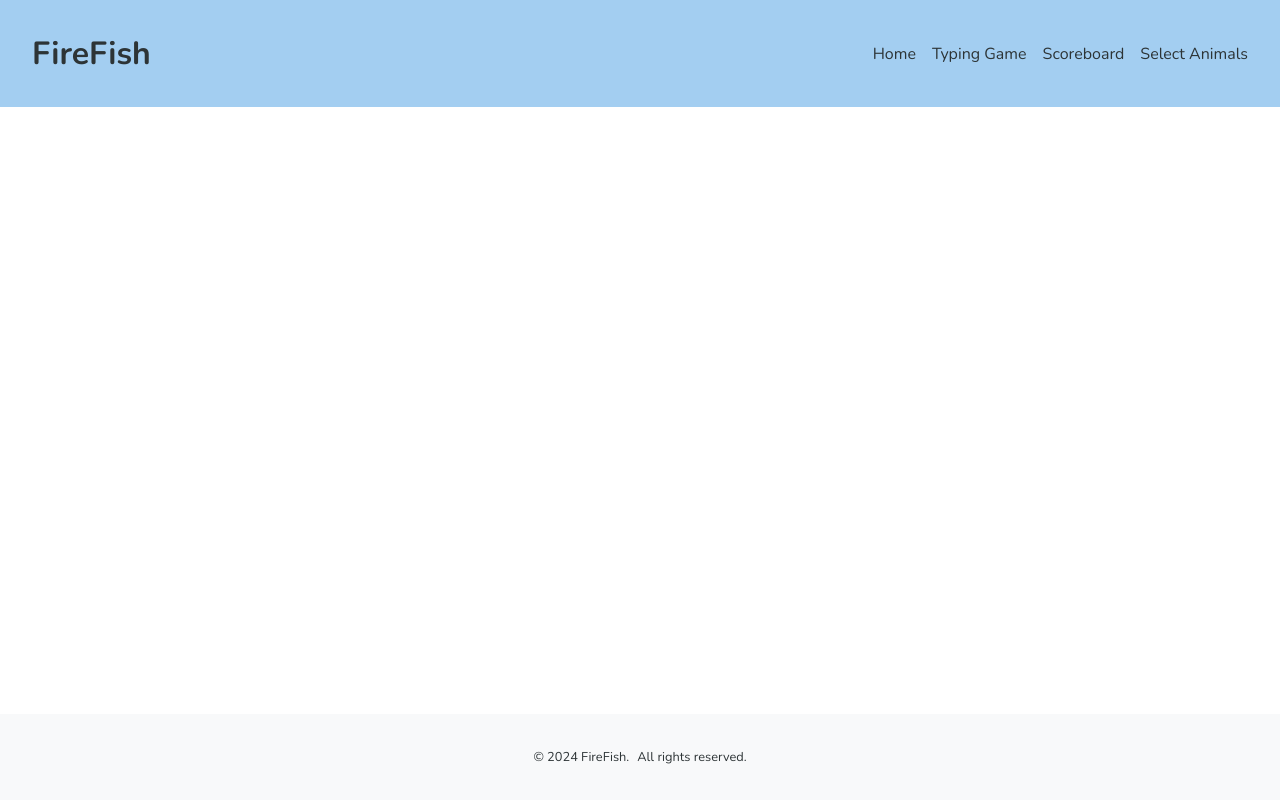
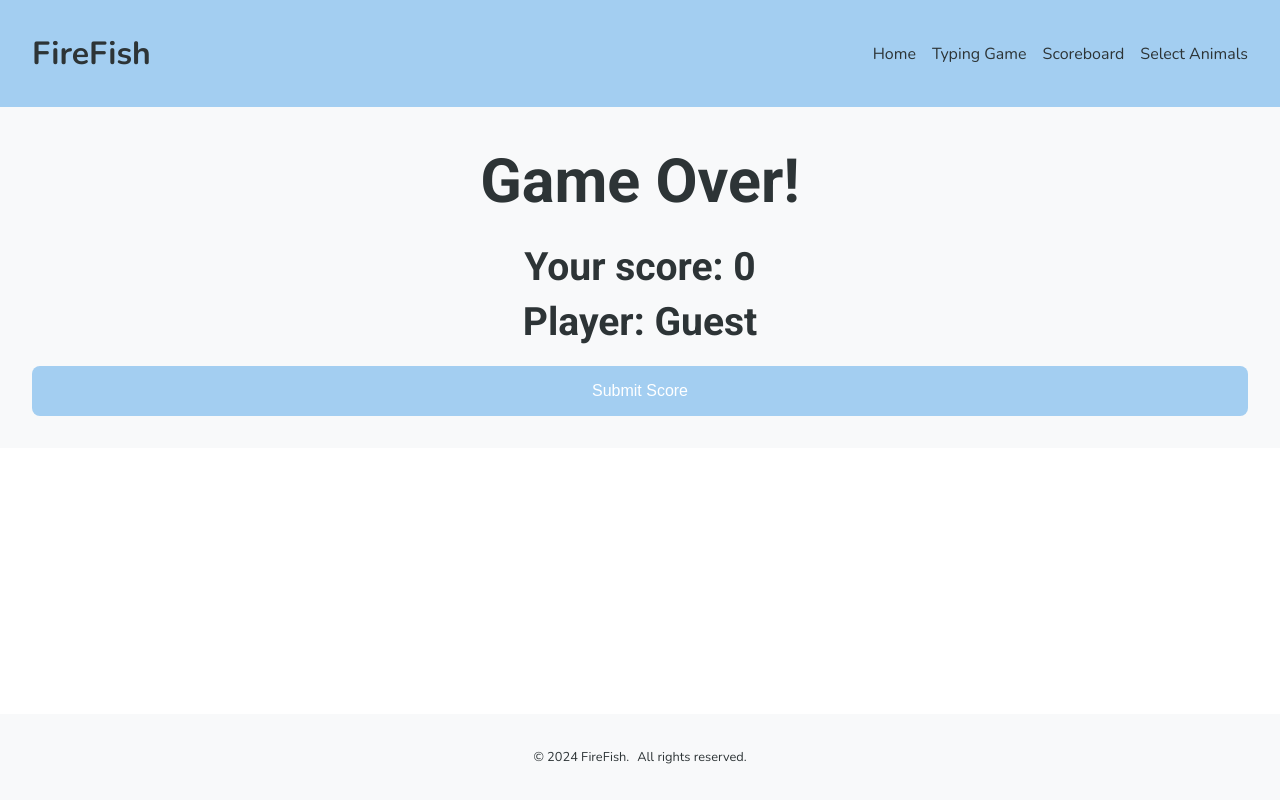
Before and after one commit to Alicehappy/alice-zou-capstone-fire-fish-game, a React (Vite) app: page /submit-score in a window 1280 px wide. Built offline with nearby package versions, Linux system fonts and the light colour scheme; no server answers.

Commit message:
Create Submit Score and Scoreboard page with full functionality

```diff
--- a/src/App.jsx
+++ b/src/App.jsx
@@ -16,7 +16,7 @@ function App() {
       <Routes>
         <Route path="/" element={<HomePage />} />
         <Route path="/typing-game" element={<TypingGamePage />} />
-        <Route path="/save-score" element={<SubmitScorePage />} />
+        <Route path="/submit-score" element={<SubmitScorePage />} />
         <Route path="/scoreboard" element={<ScoreboardPage />} />
         <Route path="/animal-selection" element={<AnimalSelectionPage />} />
         <Route path="*" element={<Page404 />} />
--- a/src/pages/HomePage/HomePage.jsx
+++ b/src/pages/HomePage/HomePage.jsx
@@ -7,31 +7,46 @@ import { FontAwesomeIcon } from "@fortawesome/react-fontawesome";
 import { faFish, faPaw } from "@fortawesome/free-solid-svg-icons";
 
 function HomePage() {
-  const [name, setName] = useState("");
+  const [username, setUsername] = useState(
+    localStorage.getItem("username") || ""
+  );
+  const [error, setError] = useState("");
   const navigate = useNavigate();
 
-  const handleStart = () => {
+  const handleStart = (event) => {
+    event.preventDefault();
+
+    if (!username) {
+      setError("Please enter your username");
+      return;
+    }
+
+    localStorage.setItem("username", username);
+
     navigate("/typing-game");
-    console.log("Start Game clicked!");
   };
 
   return (
     <div className="home">
       <h1 className="home__title">Welcome to FireFish Game</h1>
       <Input
-        value={name}
-        onChange={(e) => setName(e.target.value)}
+        value={username}
+        onChange={(e) => setUsername(e.target.value)}
         placeholder="Enter your name"
       />
 
-      <Button className="home__button--typing-game" onClick={handleStart} variant="primary">
+      <Button
+        className="home__button--typing-game"
+        onClick={handleStart}
+        variant="primary"
+      >
         <FontAwesomeIcon icon={faFish} />
-        Start the Typing Game
+        &nbsp; Start the Typing Game
       </Button>
 
       <Button onClick={handleStart} variant="primary">
         <FontAwesomeIcon icon={faPaw} />
-        Start the Animal Selection Game
+        &nbsp; Start the Animal Selection Game
       </Button>
     </div>
   );
--- a/src/pages/HomePage/HomePage.scss
+++ b/src/pages/HomePage/HomePage.scss
@@ -7,9 +7,16 @@
   flex-direction: column;
   align-items: center;
   gap: $size-small * 2;
+  margin-top: $size-default * 2;
 
   &__title {
-    font-size: $size-default * 1.25;
+    font-size: $size-default * 1.15;
+    margin-bottom: $size-default;
+
+    @include tablet {
+      font-size: $size-default * 3;
+      margin-bottom: $size-default * 2;
+    }
   }
 
   &__button {
--- a/src/pages/ScoreboardPage/ScoreboardPage.jsx
+++ b/src/pages/ScoreboardPage/ScoreboardPage.jsx
@@ -1,7 +1,41 @@
 import "./ScoreboardPage.scss";
+import { useEffect, useState } from "react";
+import Error from "../../components/Error/Error";
+import { fetchSores } from "../../services/scoreboard-api";
 
 function ScoreboardPage() {
-  return <div></div>;
+  const [scores, setScores] = useState([]);
+  const [error, setError] = useState("");
+
+  useEffect(() => {
+    const loadScores = async () => {
+      try {
+        const data = await fetchSores();
+        setScores(data);
+      } catch (err) {
+        console.error("Error fetching top scores:", err);
+        setError("Failed to load scores.");
+      }
+    };
+    loadScores();
+  }, []);
+
+  if (error) return <Error error={error} />;
+
+  return (
+    <div className="scoreboard">
+      <h1 className="scoreboard__title">Top Scores</h1>
+      <ul className="scoreboard__list">
+        {scores.map((score, index) => (
+          <li key={score.id} className="scoreboard__item">
+            <span className="scoreboard__rank">{index + 1}.</span>
+            <span className="scoreboard__name">{score.user_name}</span>
+            <span className="scoreboard__score">{score.score}</span>
+          </li>
+        ))}
+      </ul>
+    </div>
+  );
 }
 
 export default ScoreboardPage;
--- a/src/pages/ScoreboardPage/ScoreboardPage.scss
+++ b/src/pages/ScoreboardPage/ScoreboardPage.scss
@@ -0,0 +1,47 @@
+@use "../../styles/partials/variables" as *;
+
+.scoreboard {
+  text-align: center;
+  margin: $size-large;
+
+  &__title {
+    margin-bottom: $size-default;
+    color: map-get($text-colors, primary);
+  }
+
+  &__list {
+    list-style-type: none;
+    padding: 0;
+    margin: 0;
+  }
+
+  &__item {
+    display: flex;
+    justify-content: space-between;
+    padding: $size-small $size-default;
+    border-bottom: $border-default;
+    background-color: map-get($colors-secondary, background-neutral);
+    &:nth-child(odd) {
+      background-color: map-get($colors-primary, background-accent);
+    }
+  }
+
+  &__rank {
+    font-weight: bold;
+  }
+
+  &__name {
+    flex-grow: 1;
+    text-align: left;
+    color: map-get($text-colors, primary);
+  }
+
+  &__score {
+    font-weight: bold;
+  }
+
+  &__error {
+    color: map-get($colors-status, error);
+    font-weight: bold;
+  }
+}
--- a/src/pages/SubmitScorePage/SubmitScorePage.jsx
+++ b/src/pages/SubmitScorePage/SubmitScorePage.jsx
@@ -1,11 +1,50 @@
 import "./SubmitScorePage.scss";
+import { useNavigate } from "react-router-dom";
+import { useEffect, useState } from "react";
+import Button from "../../components/Button/Button";
+import { saveScore } from "../../services/scoreboard-api";
+
+const port = import.meta.env.VITE_PORT;
+const backendURL = import.meta.env.VITE_BACKEND_URL;
 
 function SubmitScorePage() {
+  const [username, setUsername] = useState("");
+  const [score, setScore] = useState(0);
+  const [submissionStatus, setSubmissionStatus] = useState(null);
+  const navigate = useNavigate();
+
+  useEffect(() => {
+    const savedUsername = localStorage.getItem("username") || "Guest";
+    const savedScore = localStorage.getItem("score") || 0;
+    setUsername(savedUsername);
+    setScore(Number(savedScore));
+  }, []);
+
+  const submitScore = async () => {
+    const scoreData = { user_name: username, score };
+
+    try {
+      const response = await saveScore(scoreData);
+      setSubmissionStatus("Score submitted successfully!");
+      console.log("Score submitted", response);
+      navigate("/scoreboard");
+    } catch (error) {
+      setSubmissionStatus("Error submitting score.");
+      console.error("Error: ", error);
+    }
+  };
+
   return (
-    <div>
-
+    <div className="submit-score">
+      <h1 className="submit-score__title">Game Over!</h1>
+      <h3>Your score: {score}</h3>
+      {username && <h3>Player: {username}</h3>}
+      <Button onClick={submitScore}>Submit Score</Button>
+      {submissionStatus && (
+        <p className="submit-score__status">{submissionStatus}</p>
+      )}
     </div>
-  )
+  );
 }
 
-export default SubmitScorePage
+export default SubmitScorePage;
--- a/src/pages/SubmitScorePage/SubmitScorePage.scss
+++ b/src/pages/SubmitScorePage/SubmitScorePage.scss
@@ -0,0 +1,42 @@
+@use "../../styles/partials/variables" as *;
+
+.submit-score {
+  display: flex;
+  flex-direction: column;
+  align-items: center;
+  background-color: map-get($colors-secondary, background-neutral);
+  padding: $size-large;
+
+  &__title {
+    color: map-get($text-colors, primary);
+    margin-bottom: $size-default;
+  }
+
+  p {
+    font-size: $size-default;
+    margin: $size-small 0;
+    color: map-get($text-colors, primary);
+  }
+
+  button {
+    margin-top: $size-default;
+    background-color: map-get($colors-primary, interactive-elements);
+    color: map-get($text-colors, light);
+    border: none;
+    padding: $size-default $size-large;
+    font-size: $size-default;
+    border-radius: $size-small;
+    cursor: pointer;
+    transition: background-color 0.3s ease;
+
+    &:hover {
+      background-color: map-get($colors-secondary, accent-interactive-elements);
+    }
+  }
+
+  &__status {
+    margin-top: $size-small;
+    font-weight: bold;
+    color: map-get($colors-secondary, interactive-elements);
+  }
+}
--- a/src/pages/TypingGamePage/TypingGamePage.jsx
+++ b/src/pages/TypingGamePage/TypingGamePage.jsx
@@ -46,14 +46,14 @@ function TypingGamePage() {
       return () => clearInterval(intervalId);
     } else {
       localStorage.setItem("score", score);
-      navigate("/save-score");
+      navigate("/submit-score");
     }
   }, [timer, score, navigate]);
 
   useEffect(() => {
     if (fishArray.length === 0) {
       localStorage.setItem("score", score);
-      navigate("/save-score");
+      navigate("/submit-score");
     }
   }, [fishArray, score, navigate]);
 
--- a/src/services/scoreboard-api.js
+++ b/src/services/scoreboard-api.js
@@ -8,7 +8,7 @@ export const fetchSores = async () => {
   return data;
 };
 
-export const saveScore = async () => {
-    const { data } = await axios.post(`${API_URL}:${PORT}/api/scoreboard`);
+export const saveScore = async (scoreData) => {
+    const { data } = await axios.post(`${API_URL}:${PORT}/api/scoreboard`, scoreData);
     return data;
   };
--- a/src/styles/partials/_mixins.scss
+++ b/src/styles/partials/_mixins.scss
@@ -174,7 +174,7 @@
 @mixin primary-button-style {
   @include button-style(
     map-get($colors-primary, interactive-elements),
-    map-get($colors-primary, global-white)
+    map-get($colors-primary, global-text)
   );
 }
 
--- a/src/styles/partials/_variables.scss
+++ b/src/styles/partials/_variables.scss
@@ -5,7 +5,7 @@ $colors-primary: (
   global-text: #2d3436,
   interactive-elements: #a3cef1,
   background-accent: #b5e7a0,
-  highlight: #ffdf91,
+  highlighted: #ffdf91,
   global-white: #ffffff,
 );
 
@@ -14,6 +14,10 @@ $colors-secondary: (
   background-neutral: #f8f9fa,
   interactive-elements: #6c757d,
   outlines: #d1d8e0,
+);
+
+$colors-status: (
+  error: #c94515,
 );
 
 $text-colors: (
```
Also changed, not shown: src/components/FireFish/FireFish.scss (line endings or trailing spaces).
